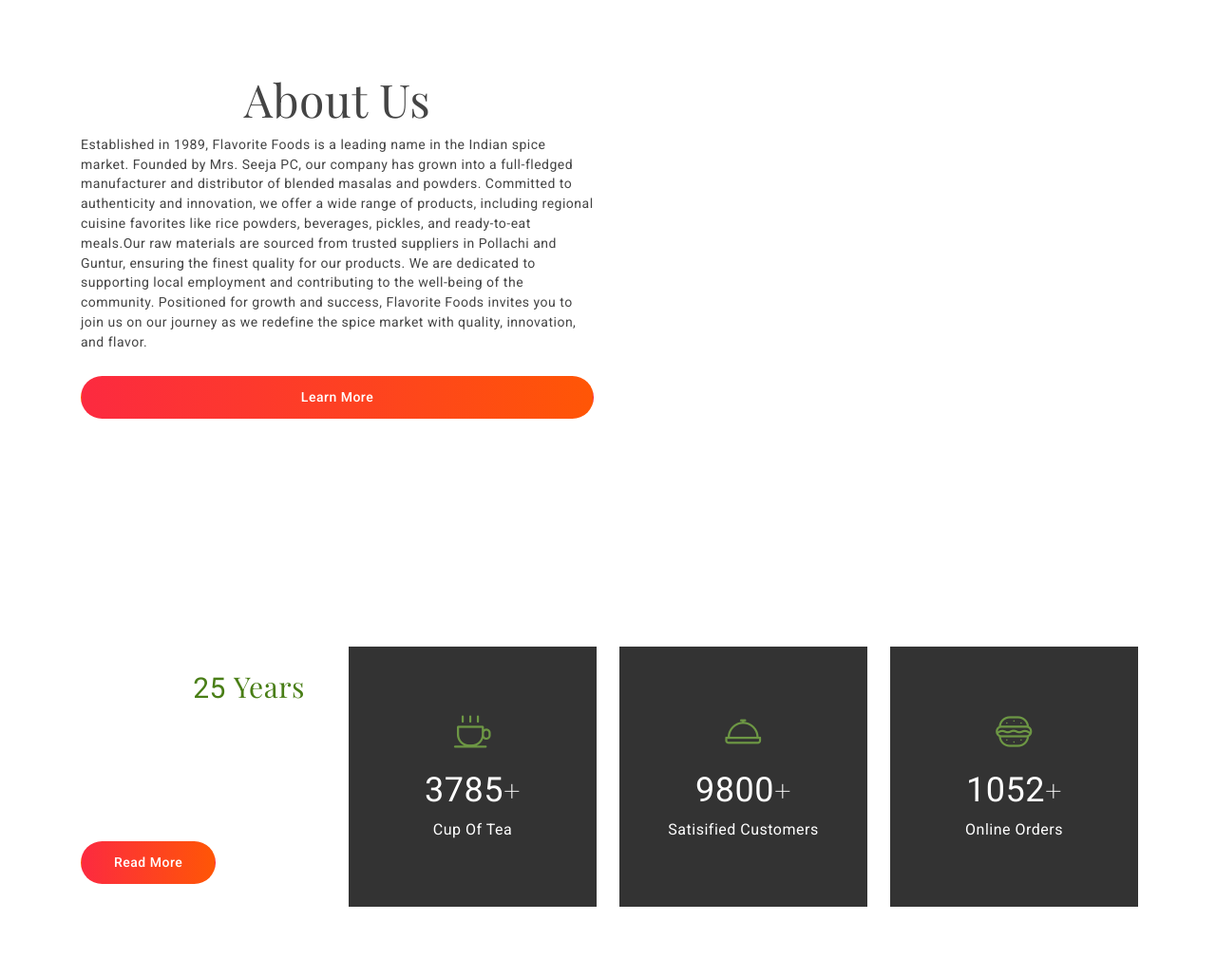
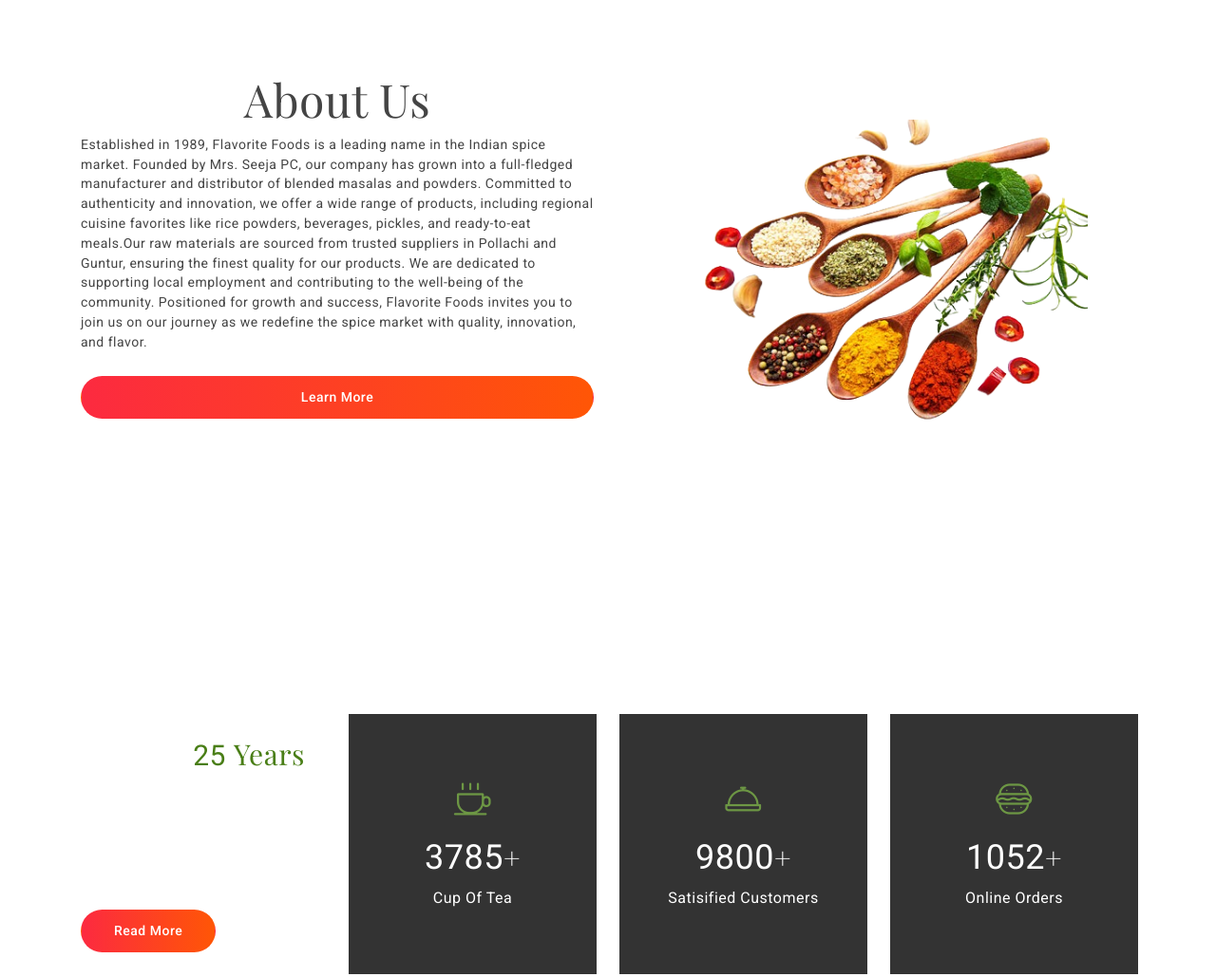
Before and after one commit to Gayathri282/HomiesFoods, a plain HTML site: page index.html in a window 1280 px wide. Shown: the part 1660-2689 px from the top of the page at 95% size. Drawn offline with nearby package versions, Linux system fonts and the light colour scheme; some packages are replaced by stand-ins of ours; the site is published under a folder, as on GitHub Pages, so addresses that start at the root find nothing; files whose address does not match are found by name.

Commit message:
about section image url

```diff
--- a/index.html
+++ b/index.html
@@ -236,7 +236,7 @@
                 </div>
             <div class="col-0 col-md-6">
                 <div class="aboutImage">
-                    <img src="/food/img/aboutbg-homiesFoods.png" alt="">
+                    <img src="./food/img/aboutbg-homiesFoods.png" alt="">
                 </div>
             </div>
         </div>
```
